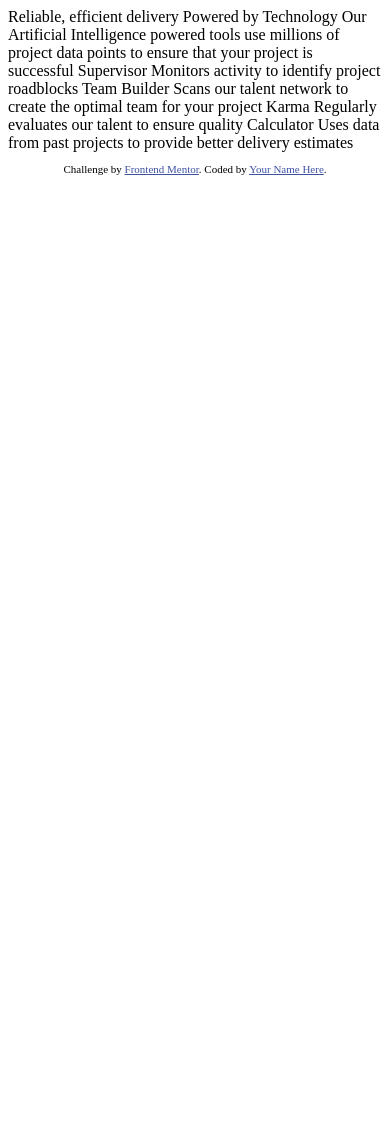
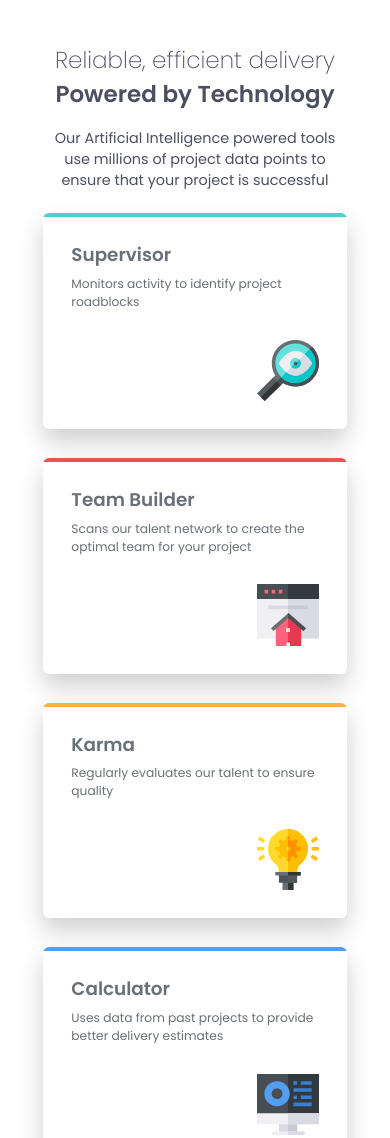
Before and after one commit to Ig0rSP/four-card-feature-section, a plain HTML site: page index.html in a window 390 px wide. Shown: the top 1138 px of the page. Before the commit the page ends 844 px from the top, so only its background shows below. Drawn offline with Linux system fonts and the light colour scheme.

Commit message:
mobile design finished

```diff
--- a/index.html
+++ b/index.html
@@ -5,6 +5,11 @@
   <meta name="viewport" content="width=device-width, initial-scale=1.0"> <!-- displays site properly based on user's device -->
 
   <link rel="icon" type="image/png" sizes="32x32" href="./images/favicon-32x32.png">
+  <link rel="stylesheet" href="styles.css">
+
+  <link rel="preconnect" href="https://fonts.googleapis.com">
+  <link rel="preconnect" href="https://fonts.gstatic.com" crossorigin>
+  <link href="https://fonts.googleapis.com/css2?family=Poppins:ital,wght@0,100;0,200;0,300;0,400;0,500;0,600;0,700;0,800;0,900;1,100;1,200;1,300;1,400;1,500;1,600;1,700;1,800;1,900&display=swap" rel="stylesheet">
 
   <title>Frontend Mentor | Four card feature section</title>
 
@@ -16,23 +21,38 @@
 </head>
 <body>
 
-  Reliable, efficient delivery
-  Powered by Technology
+  <header class="hd">
+    <h1 class="hd__firstLine">Reliable, efficient delivery</h1>
+    <h1 class="hd__secondLine">Powered by Technology</h1>
 
-  Our Artificial Intelligence powered tools use millions of project data points
-  to ensure that your project is successful
+    <p class="hd__text">Our Artificial Intelligence powered tools use millions of project data points to ensure that your project is successful</p>
+  </header>
 
-  Supervisor
-  Monitors activity to identify project roadblocks
+  <main class="content">
+    <div class="cnt__card-supervisor">
+      <h2>Supervisor</h2>
+      <p>Monitors activity to identify project roadblocks</p>
+      <img class="iconL" src="images/icon-supervisor.svg" alt="supervisor">
+    </div>
 
-  Team Builder
-  Scans our talent network to create the optimal team for your project
+    <div class="cnt__card-teamb">
+      <h2>Team Builder</h2>
+      <p>Scans our talent network to create the optimal team for your project</p>
+      <img class="iconL" src="images/icon-team-builder.svg" alt="team-builder">
+    </div>
 
-  Karma
-  Regularly evaluates our talent to ensure quality
+    <div class="cnt__card-karma">
+      <h2>Karma</h2>
+      <p>Regularly evaluates our talent to ensure quality</p>
+      <img class="iconL" src="images/icon-karma.svg" alt="karma">
+    </div>
 
-  Calculator
-  Uses data from past projects to provide better delivery estimates
+    <div class="cnt__card-calc">
+      <h2>Calculator</h2>
+      <p>Uses data from past projects to provide better delivery estimates</p>
+      <img class="iconL" src="images/icon-calculator.svg" alt="calculator">
+    </div>
+  </main>
 
 
   <footer>
--- /dev/null
+++ b/styles.css
@@ -0,0 +1,125 @@
+body {
+    --bg-color: hsl(0, 0%, 100%);
+    --tx-title-color: hsl(234, 12%, 34%);
+    --tx-color: hsl(212, 6%, 44%);
+    --sp-color: hsl(180, 62%, 55%);
+    --tb-color: hsl(0, 78%, 62%);
+    --km-color: hsl(34, 97%, 64%);
+    --cc-color: hsl(212, 86%, 64%);
+    --brd-radius: 0.25rem;
+
+    background: var(--bg-color);
+    color: var(--tx-color);
+    margin: 3em;
+
+    display: flex;
+    flex-direction: column;
+    align-items: center;
+    font-family: 'Poppins', sans-serif;
+    font-size: .9em;
+}
+
+.hd {
+    display: flex;
+    flex-direction: column;
+    align-items: center;
+    color: var(--tx-title-color);
+    margin-bottom: 1.5em;
+}
+
+.hd h1 {
+    font-size: 1.6em;
+}
+
+.hd__firstLine {
+    font-weight: 200;
+    margin: 0;
+}
+
+.hd__secondLine {
+    font-weight: 600;
+    margin: 0;
+    margin-bottom: .75em;
+}
+
+.hd__text {
+    margin: 0;
+    text-align: center;
+    font-weight: 400;
+}
+
+.content {
+    display: grid;
+    gap: 2em;
+}
+
+.content h2 {
+    margin: 0;
+    font-weight: 600;
+}
+
+.content p {
+    margin-block-start: .55em;
+    margin-block-end: 2.35em;
+}
+
+.content div {
+    display: flex;
+    max-width: 23em;
+    flex-direction: column;
+    border-radius: .5em;
+    box-shadow: 0 1em 2em rgb(207, 207, 207);
+    padding: 2.3em;
+    font-size: .85em;
+    overflow: hidden;
+    position: relative;
+}
+
+.iconL {
+    width: 5em;
+    align-self: flex-end;
+}
+
+.cnt__card-supervisor::before {
+    content: '';
+    position: absolute;
+    top: 0;
+    left: 0;
+    height: var(--brd-radius);
+    width: 100%;
+    background: var(--sp-color);
+}
+
+.cnt__card-teamb::before {
+    content: '';
+    position: absolute;
+    top: 0;
+    left: 0;
+    height: var(--brd-radius);
+    width: 100%;
+    background: var(--tb-color);
+}
+
+.cnt__card-karma::before {
+    content: '';
+    position: absolute;
+    top: 0;
+    left: 0;
+    height: var(--brd-radius);
+    width: 100%;
+    background: var(--km-color);
+}
+
+.cnt__card-calc::before {
+    content: '';
+    position: absolute;
+    top: 0;
+    left: 0;
+    height: var(--brd-radius);
+    width: 100%;
+    background: var(--cc-color);
+}
+
+footer {
+    margin-block-start: 1em;
+}
```
